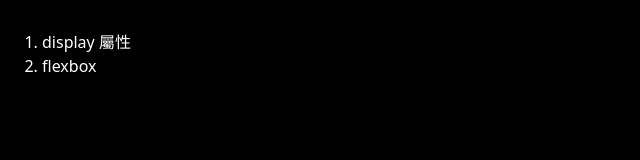
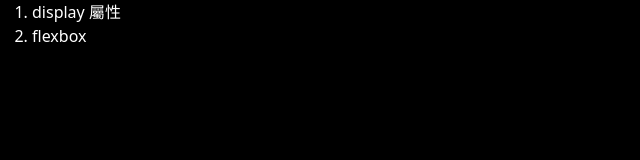
Before and after one commit to claireyang5588/claireyang5588.github.io, a plain HTML site: page Second.html in a window 1280 px wide. Shown: the whole page, without its empty margins (0-640 px from the left). Drawn offline with nearby package versions, Linux system fonts and the light colour scheme.

Commit message:
Update Second.html

```diff
--- a/Second.html
+++ b/Second.html
@@ -12,17 +12,12 @@
       crossorigin="anonymous"
     />
     <style>
-      body {
-        background-color: black;
-      }
-      li,
-      h2,
-      h3 {
-        color: white;
-      }
-      .list{
-  margin-top: 30px;
-  padding-left: 10px;
+     * {
+  background-color: black;
+  color: white;
+  margin: 0;
+  padding: 0;
+  box-sizing: border-box;
 }
     </style>
   </head>
```
